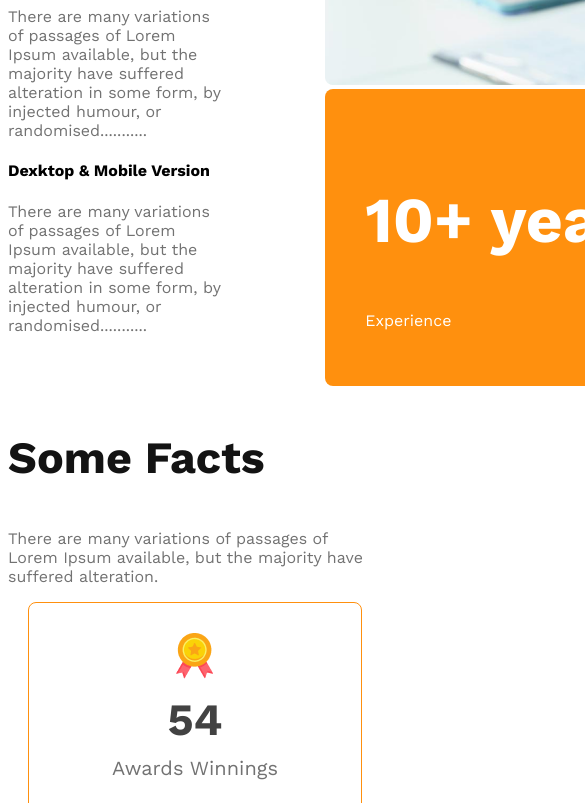
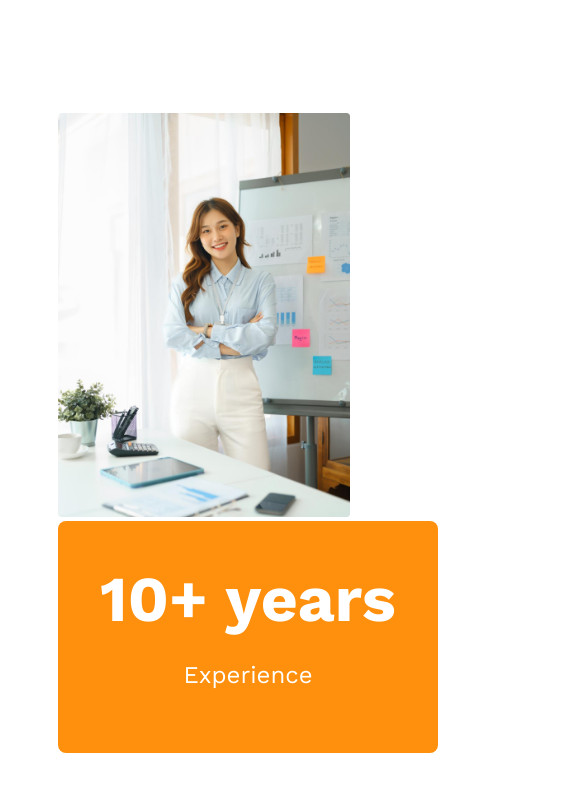
Before and after one commit to asraful613/my-architect-website, a plain HTML site: page index.html in a window 390 px wide. Shown: the part 4404-5207 px from the top of the page, 585 px wide, since content can reach past the window. Drawn offline with nearby package versions, Linux system fonts and the light colour scheme.

Commit message:
finished the responsive website

```diff
--- a/architect.css
+++ b/architect.css
@@ -106,16 +106,26 @@ main{
     background: #FFF;
     box-shadow: 0px 4px 30px 0px rgba(0, 0, 0, 0.06);
 }
+.feature-img{
+    height: 90%;
+    margin-left: 50px;
+}
 .ten-years-badge{
     border-radius: 8px;
     background-color: #FF900E;
     color:#FFF;
     width: 342px;
     padding: 40px;
+    text-align: center;
+    position: relative;
+    bottom: 100px;
 }
 .ten-years-badge h2{
     font-size: 4rem;
-
+    margin:0;
+}
+.ten-years-badge p{
+    font-size: 1.5rem;
 }
 /* facts section */
 .facts-card-container{
@@ -163,10 +173,19 @@ padding:30px;
     }
     nav,
     .teams-container,
+    .features,
     .facts-card-container,
     .Sponspors-img-container
     {
         flex-direction: column;
+    }
+    .feature-img img{
+        width: 90%;
+        margin-left: 0;
+    }
+    .ten-years-badge{
+        position: static;
+        max-width: 300px;
     }
     .teams-img-container{
         grid-template-columns: 1fr;
@@ -185,6 +204,7 @@ padding:30px;
     padding: 50px;
    }
    nav,
+   .features,
    .teams-container,
    .Sponspors-img-container{
     flex-direction: column;
```
